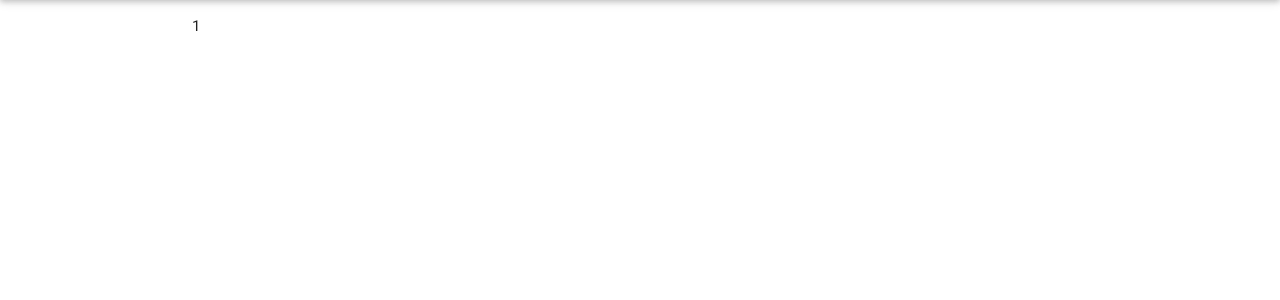
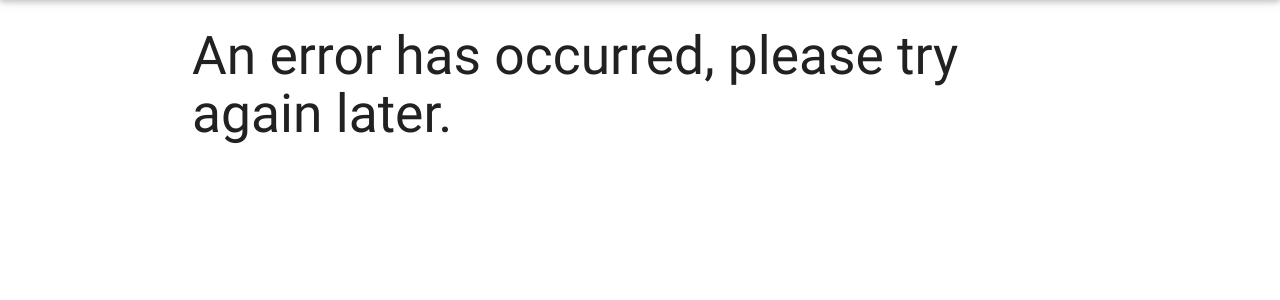
Before and after one commit to yichenshen/cs2102-group50, a PHP site: page /error in a window 1280 px wide. Shown: the part 64-364 px from the top of the page. Run offline with PHP 8.4, Linux system fonts and the light colour scheme.

Commit message:
Correct error handling
Signed-off-by: Shen Yichen <2007.yichen@gmail.com>

```diff
--- a/application/Controller/ErrorController.php
+++ b/application/Controller/ErrorController.php
@@ -19,7 +19,6 @@ class ErrorController extends ApplicationController
      */
     public function index()
     {
-        $error_msg = 'Something went wrong, please try again later.';
         // load views
         require APP . 'view/_templates/header.php';
         require APP . 'view/error/index.php';
--- a/application/view/error/index.php
+++ b/application/view/error/index.php
@@ -1,3 +1,3 @@
 <div class="container">
-    <p><?php echo $error_msg || 'An error has occured, please try again later.' ?></p>
+    <h2><?php echo isset($error_msg) ? $error_msg : 'An error has occurred, please try again later.' ?></h2>
 </div>
```
